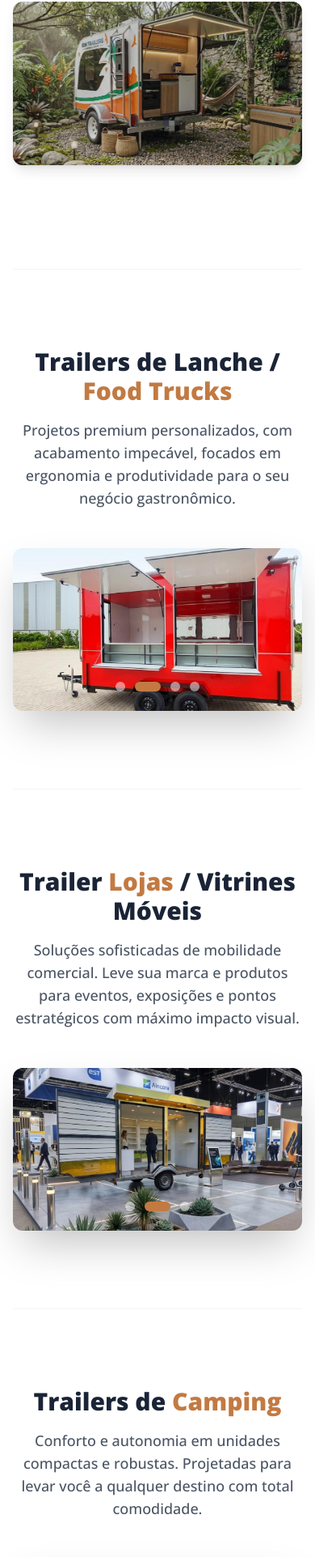
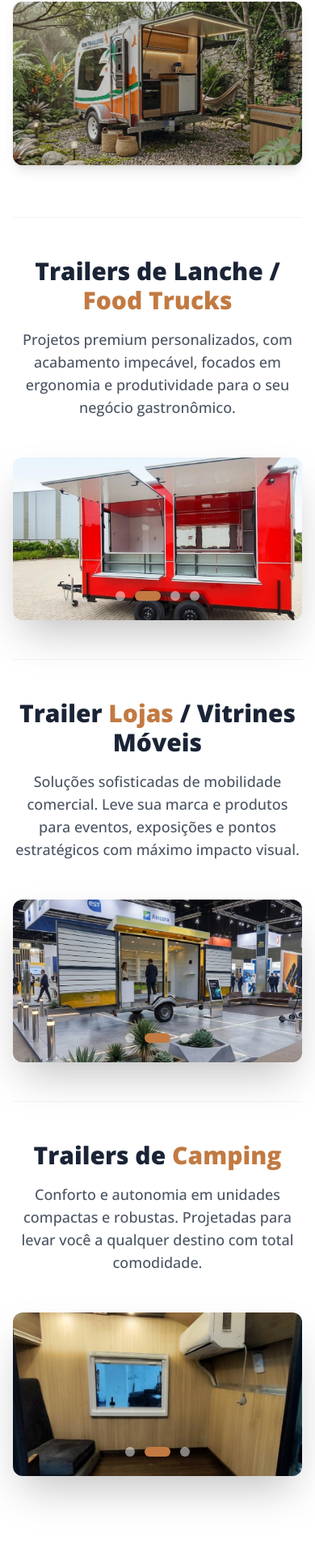
Before and after one commit to cristianealvesfr-hash/ION-TRAILERS, a React (Vite) app: page /#/ in a window 390 px wide. Shown: the part 5496-7419 px from the top of the page at 81% size. Built offline with nearby package versions, Linux system fonts and the light colour scheme.

Commit message:
style: reduce vertical spacing between facilities carousels on mobile

```diff
--- a/src/components/Facilities.jsx
+++ b/src/components/Facilities.jsx
@@ -120,7 +120,7 @@ const Facilities = () => {
         </div>
 
         {/* Food Trucks Carousel Category */}
-        <div className="mt-32 border-t border-gray-100 pt-24">
+        <div className="mt-16 md:mt-32 border-t border-gray-100 pt-12 md:pt-24">
           <div className="text-center max-w-3xl mx-auto mb-12">
             <motion.h3
               initial={{ opacity: 0, y: 20 }}
@@ -166,7 +166,7 @@ const Facilities = () => {
         </div>
 
         {/* Trailer Lojas Carousel Category */}
-        <div className="mt-24 border-t border-gray-100 pt-24">
+        <div className="mt-12 md:mt-24 border-t border-gray-100 pt-12 md:pt-24">
           <div className="text-center max-w-3xl mx-auto mb-12">
             <motion.h3
               initial={{ opacity: 0, y: 20 }}
@@ -212,7 +212,7 @@ const Facilities = () => {
         </div>
 
         {/* Trailers de Camping Carousel Category */}
-        <div className="mt-24 border-t border-gray-100 pt-24 mb-16">
+        <div className="mt-12 md:mt-24 border-t border-gray-100 pt-12 md:pt-24 mb-8 md:mb-16">
           <div className="text-center max-w-3xl mx-auto mb-12">
             <motion.h3
               initial={{ opacity: 0, y: 20 }}
```
